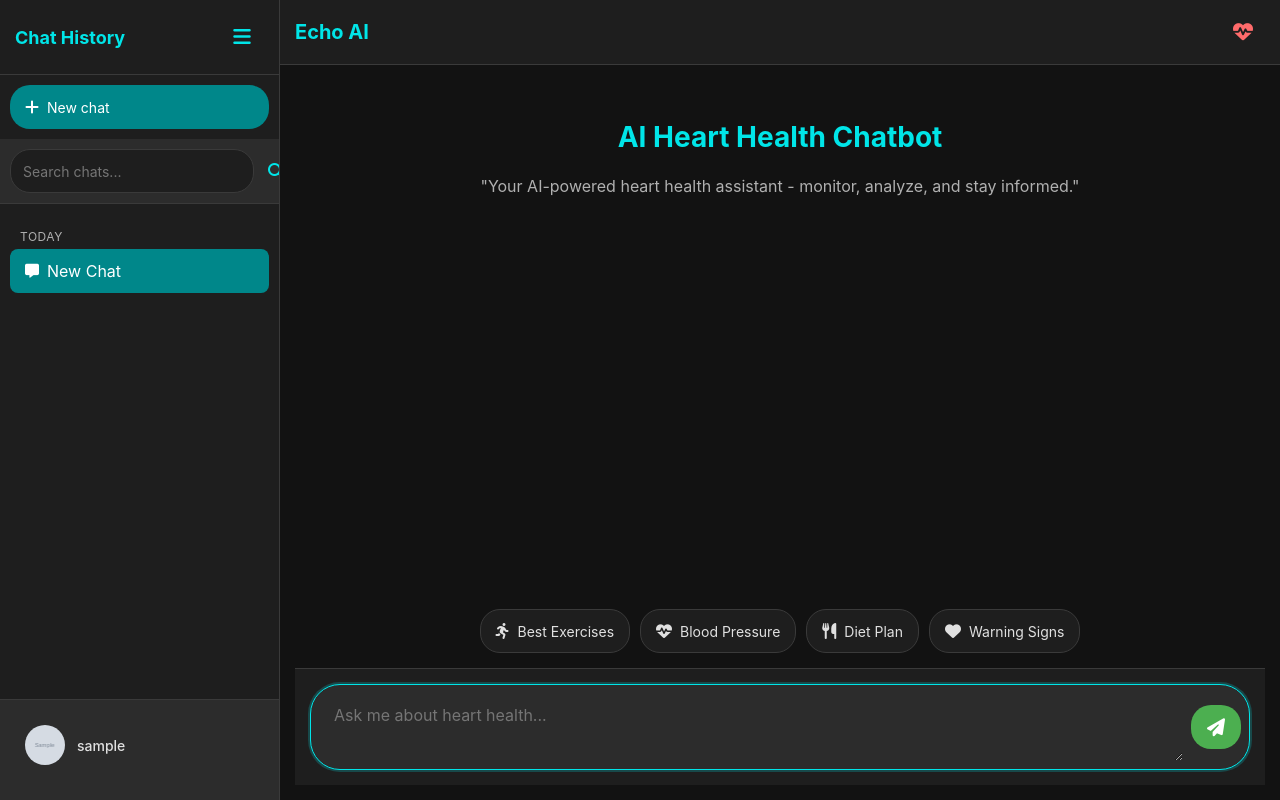
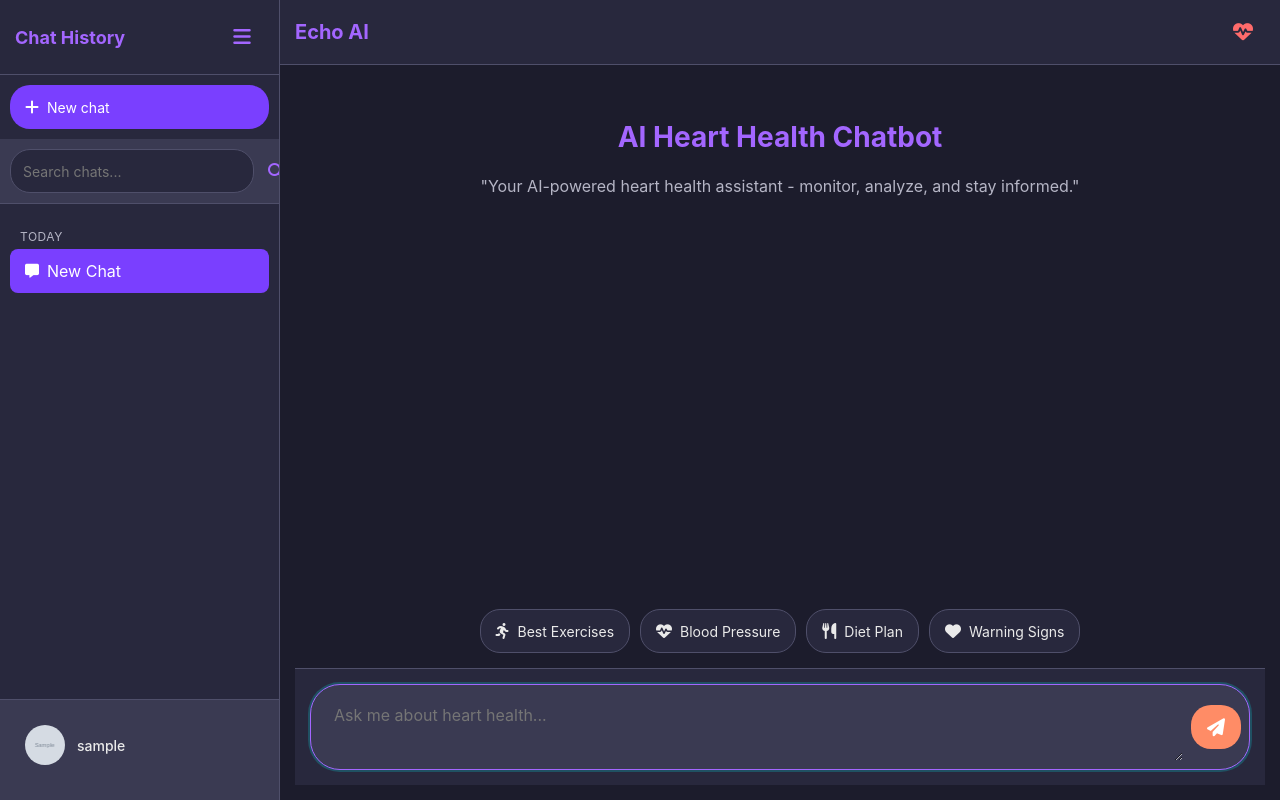
Before and after one commit to 123harsh-bit/ECHO-AI, a Flask app: page / in a window 1280 px wide. Run offline with Flask 3, Linux system fonts and the light colour scheme; the visitor is signed in with stand-in values (Sample User, id 1); tables that the repository leaves empty hold one stand-in row (values such as "Sample post"); grey boxes marked "Sample" are stand-in pictures; some libraries are stand-ins or nearby versions.

Commit message:
Update index.html

```diff
--- a/templates/index.html
+++ b/templates/index.html
@@ -7,31 +7,31 @@
     <link rel="stylesheet" href="https://cdnjs.cloudflare.com/ajax/libs/font-awesome/6.4.0/css/all.min.css">
     <style>
         :root {
-            /* Dark Theme */
-            --primary-color: #00e5e8; /* Slightly less neon cyan for a softer feel */
-            --primary-dark: #00878a; /* Deeper, richer teal */
-            --secondary-color: #4CAF50; /* Changed to a calming green for better contrast and less blue dominance */
-            --error-color: #FF6B6B; /* Softer red for errors */
-            --warning-color: #FFCC00; /* Warm, clear yellow for warnings */
-            --success-color: #4CAF50; /* Calming green for success */
-            --info-color: #2196F3; /* Consistent light blue for info */
-
-            --bg-dark: #121212; /* Off-black for a softer dark mode background */
-            --bg-darker: #1E1E1E; /* Slightly lighter off-black for elements */
-            --bg-darkest: #2C2C2C; /* Darker grey for card backgrounds/panels */
-            --text-light: #E0E0E0; /* Soft white for primary text */
-            --text-muted: #B0B0B0; /* Lighter grey for muted text */
-            --text-dark: #CCCCCC; /* Used for subtle dark text on very light elements if needed (less common in dark mode) */
-            --border-color: #3A3A3A; /* Slightly lighter border for better visibility */
-
-            --user-message-bg: #007bff; /* Keep blue for user messages, as it's a strong identifier */
-            --bot-message-bg: #2C2C2C; /* Matches --bg-darkest for clear differentiation from main chat background */
-            --bot-message-border: #3A3A3A; /* Matches border-color */
-
-            --table-header-bg: var(--primary-dark); /* Uses primary-dark */
-            --table-row-even: #212121; /* Slightly lighter than bg-dark */
-            --table-row-odd: #1A1A1A; /* Slightly darker than bg-darker */
-            --table-row-hover: #383838; /* Noticeable hover state */
+            /* New Dark Theme Palette: Deep Violet / Plum Base */
+            --primary-color: #A366FF; /* Vibrant Medium Violet - Accent/Highlight */
+            --primary-dark: #7A3FFF; /* Deep Violet - Brand Color, Primary Buttons, Active Sidebar */
+            --secondary-color: #FF8C66; /* Soft Terracotta/Coral - Interactive/Complementary */
+            --error-color: #FF6B6B; /* Softer Red for errors */
+            --warning-color: #FFD700; /* Gold Yellow for warnings */
+            --success-color: #66BB6A; /* Calm Green for success */
+            --info-color: #64B5F6; /* Soft Blue for info */
+
+            --bg-dark: #1C1C2C; /* Very Dark Plum-Grey - Main background */
+            --bg-darker: #28283D; /* Dark Plum-Grey - Sidebar, Input Container */
+            --bg-darkest: #3A3A52; /* Muted Purple-Grey - Panels, Cards, Bot Messages */
+            --text-light: #EAEAEA; /* Off-White - Primary text on dark backgrounds */
+            --text-muted: #B5B5C5; /* Light Grey-Purple - Secondary text, timestamps */
+            --text-dark: #C0C0C0; /* Medium Grey - Fallback/subtle dark text */
+            --border-color: #4F4F6A; /* Medium Purple-Grey - Subtle borders */
+
+            --user-message-bg: var(--primary-dark); /* User messages match brand violet */
+            --bot-message-bg: var(--bg-darkest); /* Bot messages clearly separated from main bg */
+            --bot-message-border: var(--border-color); /* Bot message border matches general border */
+
+            --table-header-bg: var(--primary-dark);
+            --table-row-even: #242435; /* Slightly lighter than deepest bg */
+            --table-row-odd: #2D2D44; /* Between darker and darkest bg */
+            --table-row-hover: #484865; /* Noticeable hover state for tables */
 
             --sidebar-width: 280px;
             --sidebar-collapsed: 60px;
@@ -899,12 +901,13 @@
             outline: none;
             color: var(--text-light);
             font-size: 16px;
-            border-radius: 20px;
+            border-radius: 20px; /* Still apply border-radius for visual consistency */
             min-height: 44px;
             resize: vertical; /* Allow vertical resizing */
             max-height: 120px; /* Max height for textarea */
             overflow-y: auto; /* Enable scroll if content exceeds max-height */
             line-height: 1.5; /* Improve readability for multi-line text */
+            -webkit-appearance: none; /* Remove default macOS textarea styling */
         }
 
         button.send-btn {
@@ -2467,34 +2471,89 @@
         function appendMessage(text, className) {
             const chatBox = document.getElementById("chat-box");
             const message = document.createElement("div");
+            // Common message classes
             message.classList.add("message", className);
 
-            const messageContentDiv = document.createElement("div");
-            messageContentDiv.classList.add("message-content-wrapper"); // Wrapper for content and timestamp
-
+            const messageContentWrapper = document.createElement("div");
+            messageContentWrapper.classList.add("message-content-wrapper");
+
+            // For bot messages, add an avatar and special wrapper for content
             if (className === 'bot-message') {
                 const botAvatar = document.createElement('div');
                 botAvatar.classList.add('bot-avatar');
-                botAvatar.textContent = 'AI'; // Or an icon like <i class="fas fa-robot"></i>
+                botAvatar.textContent = 'AI'; // You can replace 'AI' with an icon like `<i class="fas fa-robot"></i>`
                 message.appendChild(botAvatar);
-                messageContentDiv.classList.add('bot-message-content'); // Apply bot-specific content styling
-            }
-
-            // Only try to format as table if it's a bot message and contains table-like syntax
+
+                // The actual content goes inside this div, which is then appended to the message
+                const contentDiv = document.createElement('div');
+                contentDiv.classList.add('bot-message-text-content'); // New class for bot text specific styling if needed
+                messageContentWrapper.appendChild(contentDiv); // Append contentDiv to wrapper
+            }
+
+            // Determine where to put the formatted text
+            let contentTargetElement = (className === 'bot-message' && messageContentWrapper.querySelector('.bot-message-text-content')) ? messageContentWrapper.querySelector('.bot-message-text-content') : messageContentWrapper;
+
+            // Apply markdown formatting
             if (className === 'bot-message' && text.includes('|') && text.includes('\n')) {
-                formatBotResponse(text, messageContentDiv); // Pass the content div
+                formatBotResponse(text, contentTargetElement);
             } else {
-                messageContentDiv.innerHTML = formatTextResponse(text);
-            }
-
-            message.appendChild(messageContentDiv); // Add content wrapper to message
+                contentTargetElement.innerHTML = formatTextResponse(text);
+            }
+
+            // If it's a bot message, messageContentWrapper already contains the contentDiv
+            // For user messages, messageContentWrapper directly holds the formatted text.
+            if (className === 'user-message') {
+                message.appendChild(messageContentWrapper);
+            }
+            // If it's a bot message, messageContentWrapper (which contains bot-avatar + bot-message-text-content)
+            // is already appended to the message. No, the structure should be:
+            // .message (flex column for user, flex row for bot)
+            //   - .bot-avatar (if bot)
+            //   - .message-content-wrapper (holds the actual text and timestamp if timestamp is inside bubble)
+            //     - text content (p, h1, ul, table etc.)
+            //     - timestamp (if inside)
+
+            // Let's re-think the message structure to correctly integrate avatar and timestamp.
+            // A more robust structure:
+            // <div class="message user-message/bot-message">
+            //   <div class="bot-avatar">AI</div> //   <div class="message-body"> //     <div class="message-text">...formatted text...</div>
+            //     <div class="message-timestamp">...</div>
+            //   </div>
+            // </div>
+
+            // Remove existing message content before rebuilding for clarity in this function
+            message.innerHTML = '';
+
+            if (className === 'bot-message') {
+                const botAvatar = document.createElement('div');
+                botAvatar.classList.add('bot-avatar');
+                botAvatar.textContent = 'AI';
+                message.appendChild(botAvatar);
+            }
+
+            const messageBody = document.createElement('div');
+            messageBody.classList.add('message-body');
+
+            const messageText = document.createElement('div');
+            messageText.classList.add('message-text');
+
+            // Apply markdown formatting to messageText
+            if (className === 'bot-message' && text.includes('|') && text.includes('\n')) {
+                formatBotResponse(text, messageText);
+            } else {
+                messageText.innerHTML = formatTextResponse(text);
+            }
+
+            messageBody.appendChild(messageText);
 
             // Add timestamp
             const timestamp = document.createElement('div');
             timestamp.classList.add('message-timestamp');
             const now = new Date();
             timestamp.textContent = now.toLocaleTimeString([], { hour: '2-digit', minute: '2-digit' });
-            message.appendChild(timestamp);
+            messageBody.appendChild(timestamp);
+
+            message.appendChild(messageBody); // Append the whole messageBody to the message div
 
             chatBox.appendChild(message);
             chatBox.scrollTop = chatBox.scrollHeight;
```
Also changed, not shown: other parts of templates/index.html (+35 -32 lines).
